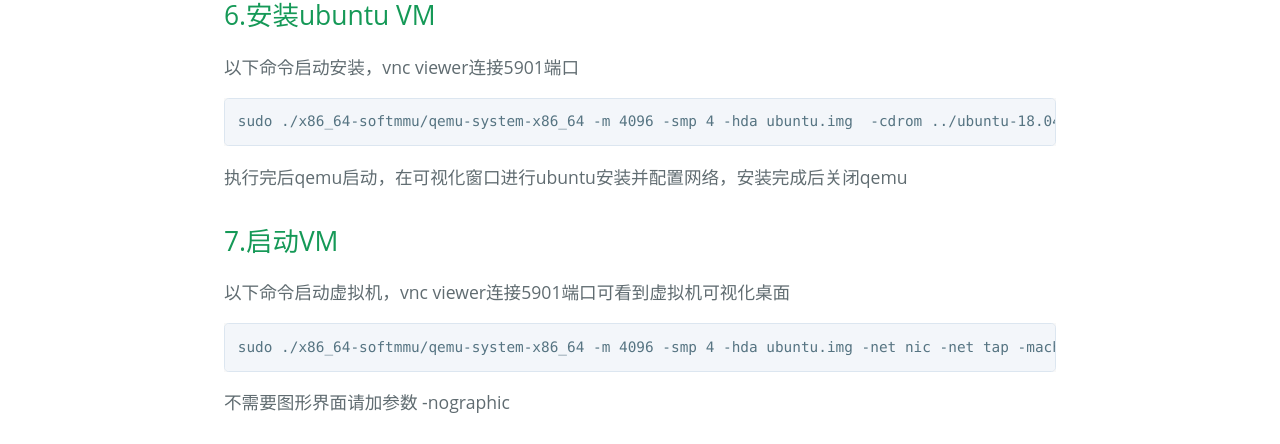
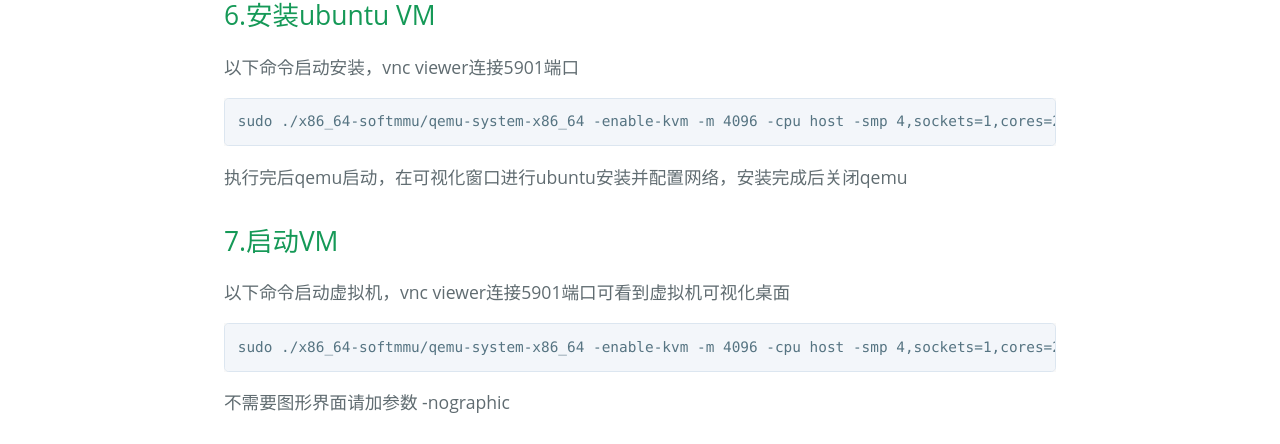
Before and after one commit to sockzhi/sockzhi.github.io, a Jekyll site: the page built from _posts/2021-02-04-QEMU搭建ubuntu虚拟机.md, in a window 1280 px wide and 900 px high, scrolled down 2473 px. Shown: the part 347-791 px from the top of the window. Built offline with Jekyll 4.4.1, drawn with Linux system fonts in a browser that asks for light colours; some web fonts are replaced; our own code applies the rules of GitHub Pages for plain Markdown files.

Commit message:
modify qemu doc about "cpu mode"

````diff
--- a/_posts/2021-02-04-QEMU搭建ubuntu虚拟机.md
+++ b/_posts/2021-02-04-QEMU搭建ubuntu虚拟机.md
@@ -94,13 +94,13 @@ cd qemu-5.0.1
 ## 6.安装ubuntu VM
 以下命令启动安装，vnc viewer连接5901端口
 ```
-sudo ./x86_64-softmmu/qemu-system-x86_64 -m 4096 -smp 4 -hda ubuntu.img  -cdrom ../ubuntu-18.04.5-desktop-amd64.iso -boot dc  -net nic -net tap -machine usb=on -device usb-tablet -vnc :1
+sudo ./x86_64-softmmu/qemu-system-x86_64 -enable-kvm -m 4096 -cpu host -smp 4,sockets=1,cores=2,threads=2 -hda ubuntu.img  -cdrom ../ubuntu-18.04.5-desktop-amd64.iso -boot dc  -net nic -net tap -machine usb=on -device usb-tablet -vnc :1
 ```
 执行完后qemu启动，在可视化窗口进行ubuntu安装并配置网络，安装完成后关闭qemu
 
 ## 7.启动VM
 以下命令启动虚拟机，vnc viewer连接5901端口可看到虚拟机可视化桌面
 ```
-sudo ./x86_64-softmmu/qemu-system-x86_64 -m 4096 -smp 4 -hda ubuntu.img -net nic -net tap -machine usb=on -device usb-tablet -vnc :1
+sudo ./x86_64-softmmu/qemu-system-x86_64 -enable-kvm -m 4096 -cpu host -smp 4,sockets=1,cores=2,threads=2 -hda ubuntu.img -net nic -net tap -machine usb=on -device usb-tablet -vnc :1
 ```
 不需要图形界面请加参数 -nographic
````
